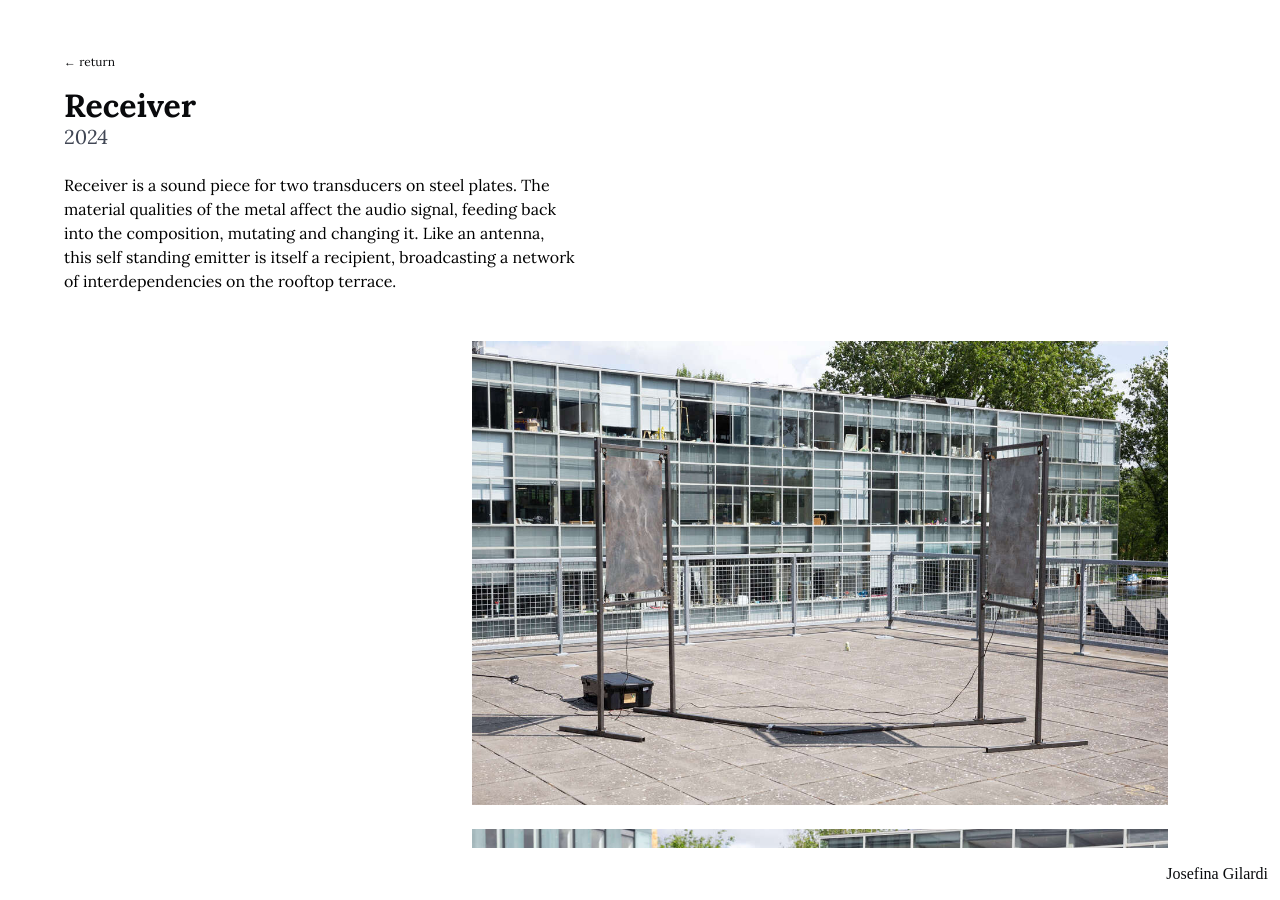
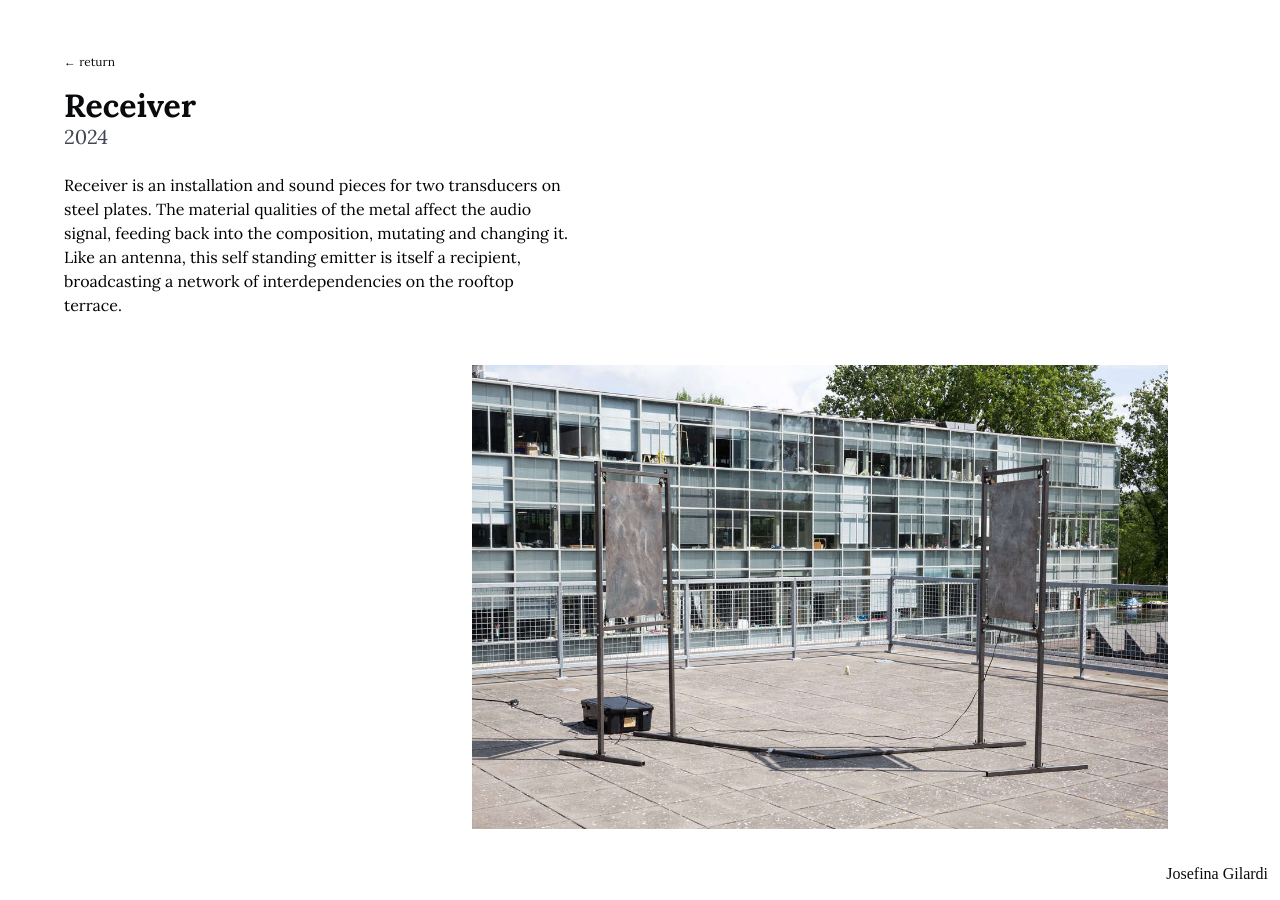
Before and after one commit to corvalanlara/gilardi, a Jekyll site: the page built from collections/_colecciones/receiver.md, in a window 1280 px wide and 900 px high. Built offline with Jekyll 4.4.1, drawn with Linux system fonts in a browser that asks for light colours; some web fonts are replaced.

Commit message:
Update receiver.md

```diff
--- a/collections/_colecciones/receiver.md
+++ b/collections/_colecciones/receiver.md
@@ -4,4 +4,4 @@
 year: 2024
 multiple: true
 ---
-Receiver is a sound piece for two transducers on steel plates. The material qualities of the metal affect the audio signal, feeding back into the composition, mutating and changing it. Like an antenna, this self standing emitter is itself a recipient, broadcasting a network of interdependencies on the rooftop terrace.
+Receiver is an installation and sound pieces for two transducers on steel plates. The material qualities of the metal affect the audio signal, feeding back into the composition, mutating and changing it. Like an antenna, this self standing emitter is itself a recipient, broadcasting a network of interdependencies on the rooftop terrace.
```
